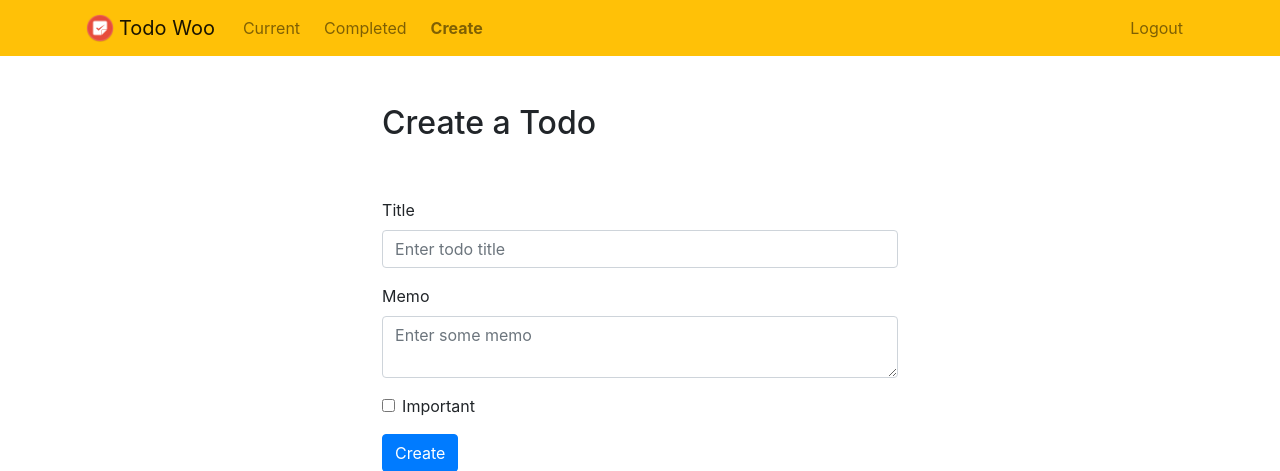
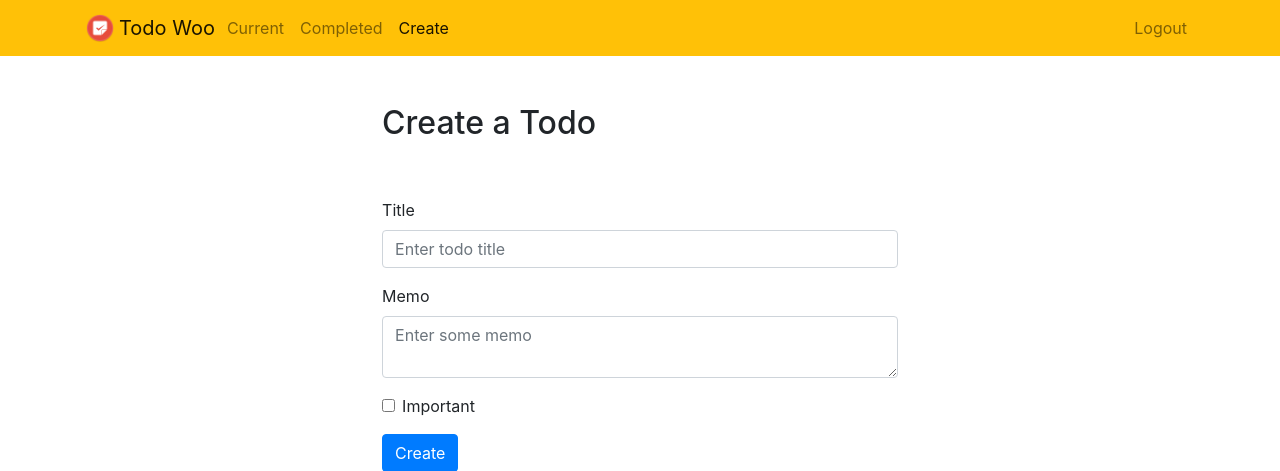
Before and after one commit to mohammad-hakimi/todo_woo_app, a Django app: page /todos/create/ in a window 1280 px wide. Shown: the top 471 px of the page. Run offline with Django 3.2, Linux system fonts and the light colour scheme; a user stored in the database is signed in; some libraries are stand-ins or nearby versions.

Commit message:
Second Commit

```diff
--- a/todo/templates/todo/base.html
+++ b/todo/templates/todo/base.html
@@ -31,39 +31,29 @@
 <body>
     <nav class="navbar navbar-expand-lg navbar-light bg-warning">
         <div class="container">
-            <div class="collapse navbar-collapse">
             <span>
                 <img src="{% static 'todo/icon.png' %}" alt="icon" width="30" height="30" class="mr-1">
             </span>
-                <a class="navbar-brand" href="{% url 'home' %}"><span>Todo Woo</span></a>
-
+            <a class="navbar-brand mr-auto" href="{% url 'home' %}"><span>Todo Woo</span></a>
+            <button class="navbar-toggler" type="button" data-toggle="collapse" data-target="#navbarNav">
+                <span class="navbar-toggler-icon"></span>
+            </button>
+            <div class="collapse navbar-collapse" id="navbarNav">
                 {% if user.is_authenticated %}
-                    <ul class="navbar-nav mr-auto inline">
-                        <li class="nav-item mx-1">
+                    <ul class="navbar-nav mr-auto ml-1">
+                        <li class="nav-item {% if request.path == '/todos/current/' %} active {% endif %}">
                             <a class="nav-link" href="{% url 'current' %}">
-                                {% if request.path == '/todos/current/' %}
-                                    <b>Current</b>
-                                {% else %}
                                 Current
-                                {% endif %}
                             </a>
                         </li>
-                        <li class="nav-item mx-1">
+                        <li class="nav-item {% if request.path == '/todos/completed/' %} active {% endif %}">
                             <a class="nav-link" href="{% url 'completed' %}">
-                                {% if request.path == '/todos/completed/' %}
-                                    <b>Completed</b>
-                                {% else %}
                                 Completed
-                                {% endif %}
                             </a>
                         </li>
-                        <li class="nav-item mx-1">
+                        <li class="nav-item {% if request.path == '/todos/create/' %} active {% endif %}">
                             <a class="nav-link" href="{% url 'create' %}">
-                                {% if request.path == '/todos/create/' %}
-                                    <b>Create</b>
-                                {% else %}
                                 Create
-                                {% endif %}
                             </a>
                         </li>
                     </ul>
@@ -71,7 +61,7 @@
                 {% endif %}
                 <ul class="navbar-nav ml-auto ">
                     {% if user.is_authenticated %}
-                        <li class="nav-item mx-1">
+                        <li class="nav-item">
                             <a href="#" onclick="$('#signOutBtn').click()" class="nav-link">Logout</a>
                             <form style='display: none;' method="POST" action="{% url 'logout_user' %}">
                                 {% csrf_token %}
@@ -80,8 +70,8 @@
                         </li>
 
                     {% else %}
-                        <li class="nav-item mx-1"><a href="{% url 'signup_user' %}" class="nav-link">Sign Up</a></li>
-                        <li class="nav-item mx-1"><a href="{% url 'login_user' %}" class="nav-link">Login</a></li>
+                        <li class="nav-item"><a href="{% url 'signup_user' %}" class="nav-link">Sign Up</a></li>
+                        <li class="nav-item"><a href="{% url 'login_user' %}" class="nav-link">Login</a></li>
                     {% endif %}
                 </ul>
 
```
Lines whose indentation alone changed are shown as unchanged.
